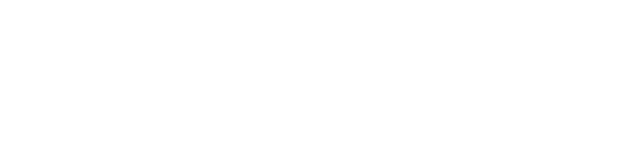
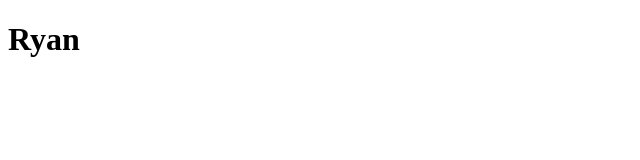
Before and after one commit to rsoghall/github_demo, a plain HTML site: page index.html in a window 1280 px wide. Shown: the whole page, without its empty margins (0-640 px from the left). Drawn offline with Linux system fonts and the light colour scheme.

Commit message:
changed bod

```diff
--- a/index.html
+++ b/index.html
@@ -7,6 +7,6 @@
     <title>Document</title>
 </head>
 <body>
-
+<h1>Ryan</h1>
 </body>
 </html>
```
